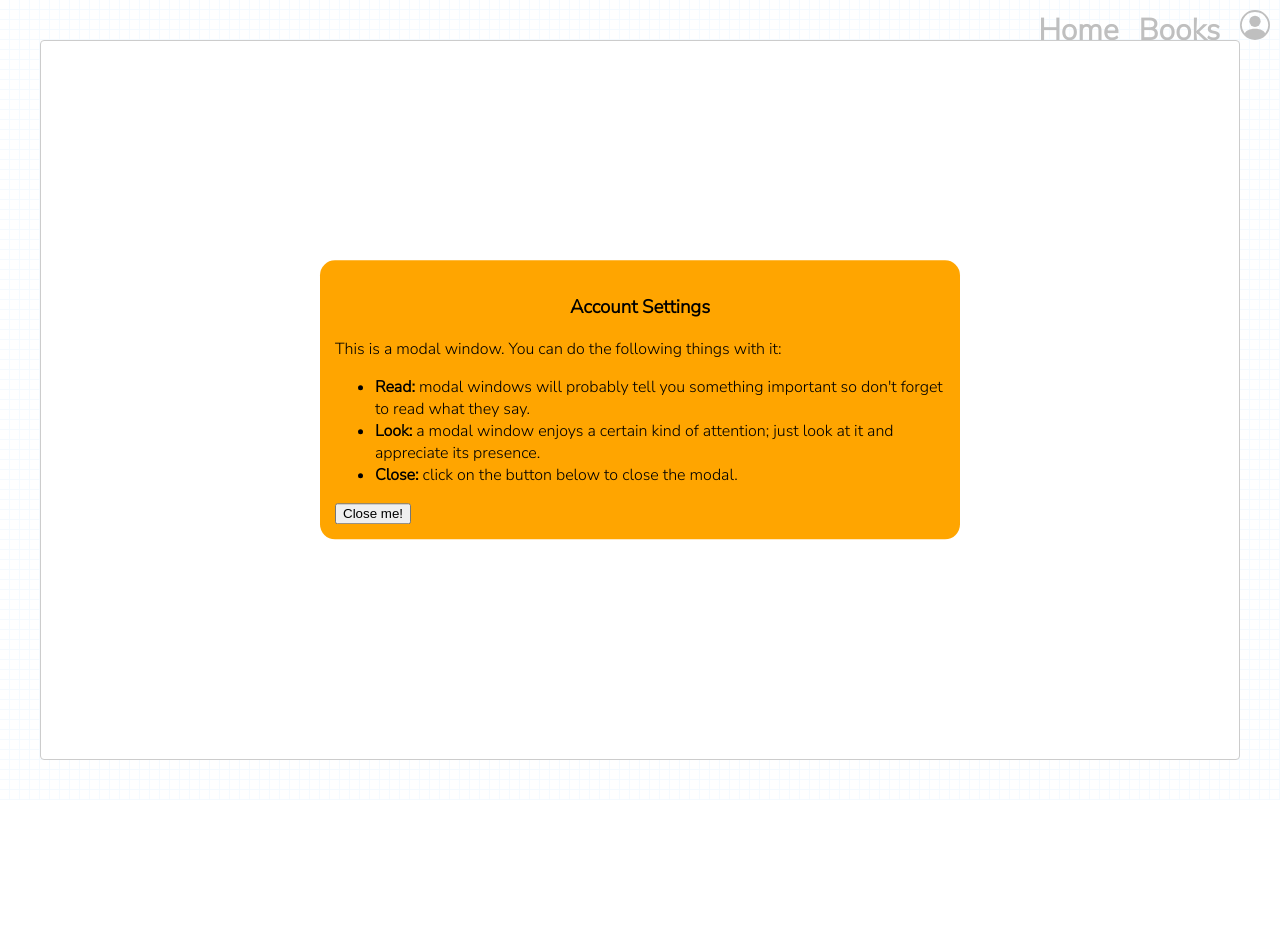
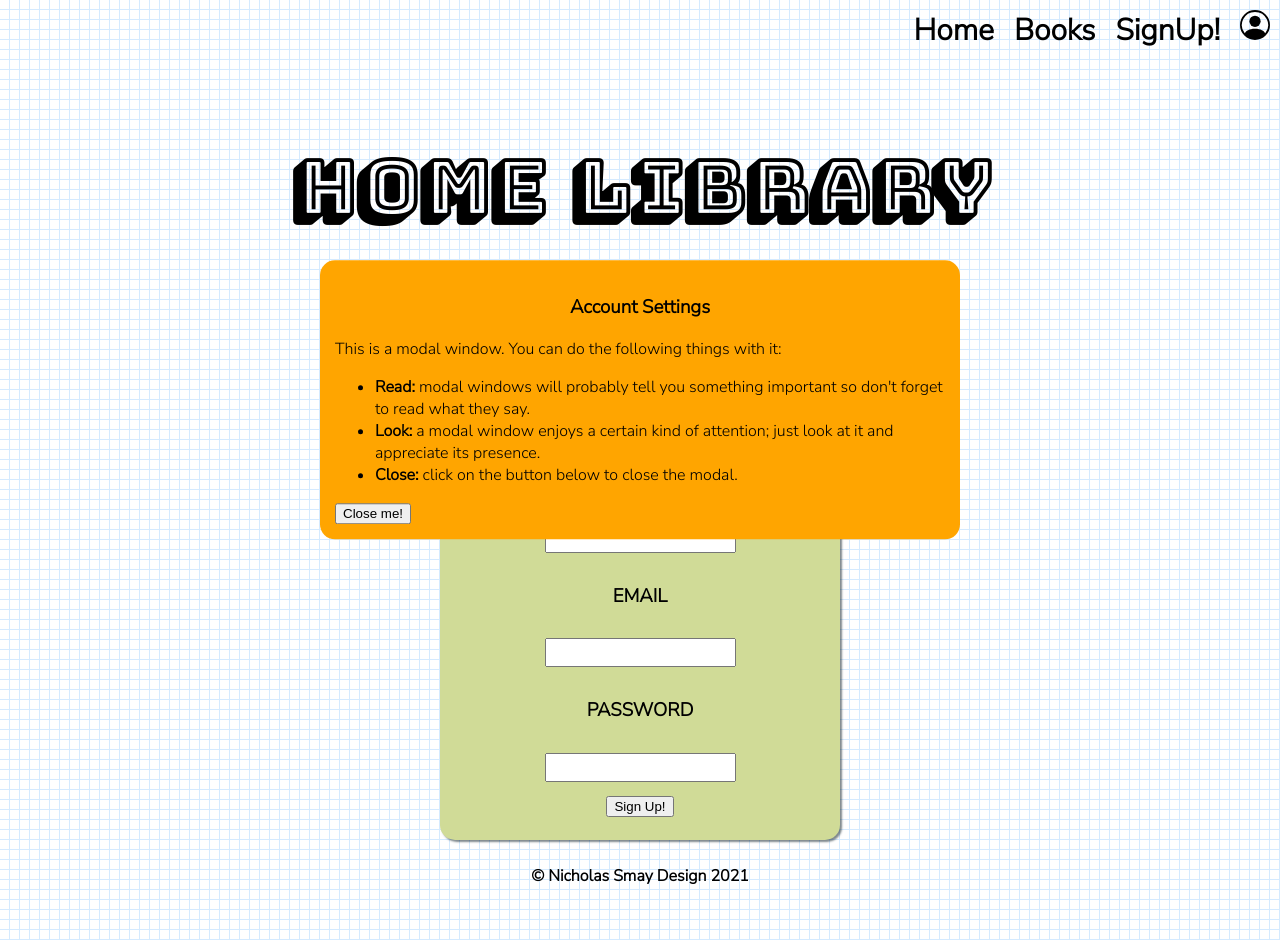
Before and after one commit to nicholas-ds/home-library, a React (Create React App) app: page /register in a window 1280 px wide. Both pictures are taken after a click on the icon 1255 px from the left and 25 px from the top of the page. Before the commit the page ends 800 px from the top, so only its background shows below. Built offline with nearby package versions, Linux system fonts and the light colour scheme.

Commit message:
User Login backend

```diff
--- a/src/App.js
+++ b/src/App.js
@@ -26,10 +26,10 @@ function App() {
           <Account />
           <div>Account</div>
         </Route>
+        <Route path="/register" exact>
+          <SignUp />
+        </Route>
       </Switch>
-      <Route path="/signUp" exact>
-        <SignUp />
-      </Route>
       <Footer />
     </BrowserRouter>
   );
--- /dev/null
+++ b/src/components/AccountModal.js
@@ -0,0 +1,59 @@
+import styled from 'styled-components';
+
+function AccountModal(props) {
+  return (
+    <StyledAccountModal>
+      <AccountContent>
+        <ModalHeader>Account Settings</ModalHeader>
+        <div>
+          <p>
+            This is a modal window. You can do the following things with it:
+          </p>
+          <ul>
+            <li>
+              <strong>Read:</strong> modal windows will probably tell you
+              something important so don't forget to read what they say.
+            </li>
+            <li>
+              <strong>Look:</strong> a modal window enjoys a certain kind of
+              attention; just look at it and appreciate its presence.
+            </li>
+            <li>
+              <strong>Close:</strong> click on the button below to close the
+              modal.
+            </li>
+          </ul>
+          <button onClick={() => console.log(props.isVisible)}>
+            Close me!
+          </button>
+        </div>
+      </AccountContent>
+    </StyledAccountModal>
+  );
+}
+
+const StyledAccountModal = styled.div`
+  border-radius: 15px;
+  padding: 15px;
+  background-color: orange;
+  position: fixed;
+  top: 50%;
+  left: 50%;
+  transform: translate(-50%, -50%);
+`;
+
+const AccountContent = styled.div`
+  font-size: 100%;
+  position: relative;
+  border-radius: 3px;
+  margin: 0 auto;
+  transition: all 0.3s;
+  transform: scale(1);
+  opacity: 1;
+`;
+
+const ModalHeader = styled.h3`
+  text-align: center;
+`;
+
+export default AccountModal;
--- a/src/components/Footer.js
+++ b/src/components/Footer.js
@@ -6,7 +6,7 @@ function Footer() {
 
 const Copyright = styled.div`
   display: flex;
-  position: fixed;
+  ${'' /* position: fixed; */}
   justify-content: center;
   height: 50px;
   bottom: 0px;
--- a/src/components/Login.js
+++ b/src/components/Login.js
@@ -1,25 +1,54 @@
 import styled from 'styled-components';
+import { useState } from 'react';
 
 function Login() {
+  const [user, setUser] = useState({});
+
   const handleSubmit = (e) => {
     e.preventDefault();
-    fetch('/test')
+    fetch('/users/login', {
+      method: 'POST',
+      headers: {
+        'content-type': 'application/json',
+      },
+      body: JSON.stringify(user),
+    })
       .then((res) => res.json())
-      .then((data) => console.log(data));
+      .then((data) => {
+        if (data.status === 'error') {
+          console.log('wrong email or password');
+        }
+
+        console.log('response data', data);
+      });
   };
 
   return (
     <LoginModal>
       <LoginForm onSubmit={handleSubmit}>
-        <LoginLabel htmlFor="username">
-          <h3>USERNAME</h3>
+        <LoginLabel htmlFor="email">
+          <h3>EMAIL</h3>
         </LoginLabel>
-        <LoginField type="text" id="username" name="username" />
+        <LoginField
+          onChange={({ target: { value } }) =>
+            setUser({ ...user, email: value })
+          }
+          type="text"
+          id="email"
+          name="email"
+        />
         <LoginLabel htmlFor="password">
           <h3>PASSWORD</h3>
         </LoginLabel>
-        <LoginField type="text" id="password" name="password" />
-        <LoginButton>Login!</LoginButton>
+        <LoginField
+          onChange={({ target: { value } }) =>
+            setUser({ ...user, password: value })
+          }
+          type="text"
+          id="password"
+          name="password"
+        />
+        <LoginButton onClick={handleSubmit}>Login!</LoginButton>
       </LoginForm>
     </LoginModal>
   );
--- a/src/components/Navbar.js
+++ b/src/components/Navbar.js
@@ -1,10 +1,11 @@
 import styled from 'styled-components';
 import { Link } from 'react-router-dom';
 import { useState } from 'react';
-import Modal from 'react-modal';
+
+import AccountModal from './AccountModal';
 
 function Navbar() {
-  const [modalIsOpen, setModalIsOpen] = useState(false);
+  const [modalVisible, setModalVisible] = useState(false);
 
   return (
     <div>
@@ -16,8 +17,11 @@ function Navbar() {
           <StyledLink to="/books">Books</StyledLink>
         </NavListItem>
         <NavListItem>
+          <StyledLink to="/register">SignUp!</StyledLink>
+        </NavListItem>
+        <NavListItem>
           <AccountIcon
-            onClick={() => setModalIsOpen(true)}
+            onClick={() => setModalVisible(true)}
             xmlns="http://www.w3.org/2000/svg"
             width="30"
             height="30"
@@ -33,33 +37,7 @@ function Navbar() {
           </AccountIcon>
         </NavListItem>
       </Nav>
-      <Modal isOpen={modalIsOpen}>
-        <AccountModal>
-          <AccountContent>
-            <ModalHeader>Account Settings</ModalHeader>
-            <div>
-              <p>
-                This is a modal window. You can do the following things with it:
-              </p>
-              <ul>
-                <li>
-                  <strong>Read:</strong> modal windows will probably tell you
-                  something important so don't forget to read what they say.
-                </li>
-                <li>
-                  <strong>Look:</strong> a modal window enjoys a certain kind of
-                  attention; just look at it and appreciate its presence.
-                </li>
-                <li>
-                  <strong>Close:</strong> click on the button below to close the
-                  modal.
-                </li>
-              </ul>
-              <button onClick={() => setModalIsOpen(false)}>Close me!</button>
-            </div>
-          </AccountContent>
-        </AccountModal>
-      </Modal>
+      {modalVisible && <AccountModal isVisible={modalVisible} />}
     </div>
   );
 }
@@ -92,28 +70,4 @@ const StyledLink = styled(Link)`
   color: black;
 `;
 
-const AccountModal = styled.div`
-  border-radius: 15px;
-  padding: 15px;
-  background-color: orange;
-  position: fixed;
-  top: 50%;
-  left: 50%;
-  transform: translate(-50%, -50%);
-`;
-
-const AccountContent = styled.div`
-  font-size: 100%;
-  position: relative;
-  border-radius: 3px;
-  margin: 0 auto;
-  transition: all 0.3s;
-  transform: scale(1);
-  opacity: 1;
-`;
-
-const ModalHeader = styled.h3`
-  text-align: center;
-`;
-
 export default Navbar;
--- a/src/components/SignUp.js
+++ b/src/components/SignUp.js
@@ -1,49 +1,101 @@
 import styled from 'styled-components';
+import { useState } from 'react';
 
-function SignUp(e) {
+function SignUp() {
+  const [user, setUser] = useState({});
+
   const handleSubmit = (e) => {
     e.preventDefault();
+    fetch('/users/register', {
+      method: 'POST',
+      headers: {
+        'content-type': 'application/json',
+      },
+      body: JSON.stringify(user),
+    })
+      .then((res) => res.json())
+      .then((data) => console.log('response data', data));
   };
 
   return (
     <LoginModal>
       <LoginForm onSubmit={handleSubmit}>
-        <LoginField type="email" id="email" name="email" placeholder="Email" />
+        <LoginLabel htmlFor="firstName">
+          <h3>First Name</h3>
+        </LoginLabel>
         <LoginField
-          type="password"
+          onChange={({ target: { value } }) =>
+            setUser({ ...user, firstName: value })
+          }
+          type="text"
+          id="firstName"
+          name="firstName"
+        />
+        <LoginLabel htmlFor="lastName">
+          <h3>Last Name</h3>
+        </LoginLabel>
+        <LoginField
+          onChange={({ target: { value } }) =>
+            setUser({ ...user, lastName: value })
+          }
+          type="text"
+          id="lastName"
+          name="lastName"
+        />
+
+        <LoginLabel htmlFor="email">
+          <h3>EMAIL</h3>
+        </LoginLabel>
+        <LoginField
+          onChange={({ target: { value } }) =>
+            setUser({ ...user, email: value })
+          }
+          type="email"
+          id="email"
+          name="email"
+        />
+        <LoginLabel htmlFor="password">
+          <h3>PASSWORD</h3>
+        </LoginLabel>
+        <LoginField
+          onChange={({ target: { value } }) =>
+            setUser({ ...user, password: value })
+          }
+          type="text"
           id="password"
           name="password"
-          placeholder="Password"
         />
-        <LoginButton onClick={handleSubmit}>Login!</LoginButton>
+        <LoginButton onClick={handleSubmit}>Sign Up!</LoginButton>
       </LoginForm>
     </LoginModal>
   );
 }
 
 const LoginModal = styled.div`
-  background: #f9f7f4;
+  background: #d0db97;
+  box-shadow: 2px 2px 2px rgba(0, 20, 30, 0.5);
   margin: 0 auto;
-  max-width: 400px;
+  width: 400px;
   text-align: center;
+  display: flex;
   justify-content: center;
-  border-radius: 25px;
+  border-radius: 15px;
 `;
 
 const LoginForm = styled.form`
-  text-align: center;
-  display: flex;
-  flex-direction: column;
-  padding: 50px;
+  padding: 10px;
   line-height: 3rem;
 `;
 
-const LoginField = styled.input`
-  margin: 10px;
+const LoginLabel = styled.label`
+  font-weight: bold;
 `;
 
-const LoginButton = styled.button`
-  margin: 10px;
+const LoginField = styled.input`
+  display: block;
+  padding: 5px;
 `;
 
+const LoginButton = styled.button``;
+
 export default SignUp;
```
Also changed, not shown: 1 other file (tests, documents, lock files or other folders).
